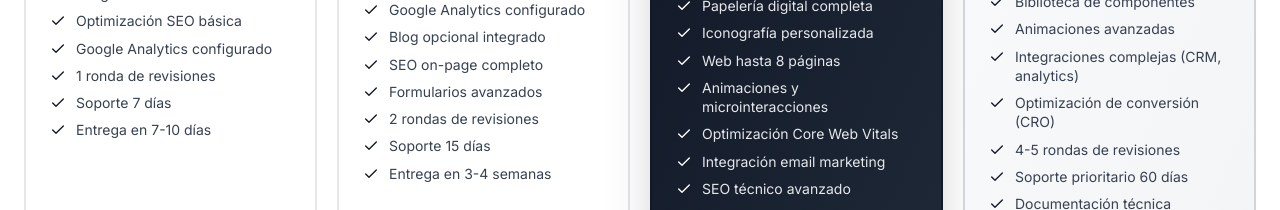
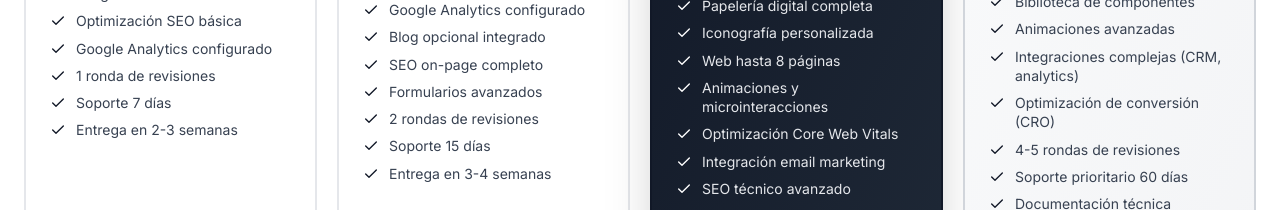
Before and after one commit to fmatovelle/PrismaBrandingAgency, a Next.js app in the folder prisma-branding/: page / in a window 1280 px wide. Shown: the part 4660-4870 px from the top of the page. Built offline with nearby package versions, Linux system fonts and the light colour scheme.

Commit message:
Change delivery time for starter pack

```diff
--- a/prisma-branding/app/page.js
+++ b/prisma-branding/app/page.js
@@ -217,7 +217,7 @@ pricing: {
       "Google Analytics configurado",
       "1 ronda de revisiones",
       "Soporte 7 días",
-      "Entrega en 7-10 días"
+      "Entrega en 2-3 semanas"
     ]
   },
 
```
